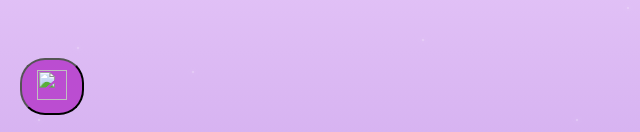
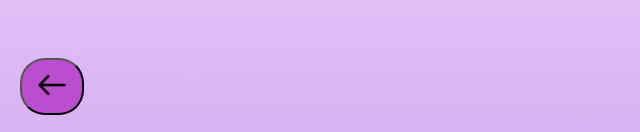
Before and after one commit to saksham7797/DedhFutiya-Birthday, a plain HTML site: page index2.html in a window 1280 px wide. Shown: the part 665-797 px from the top of the page, 0-640 px from the left. Drawn offline with Linux system fonts and the light colour scheme; the site is published under a folder, as on GitHub Pages, so addresses that start at the root find nothing.

Commit message:
Update index2.html

```diff
--- a/index2.html
+++ b/index2.html
@@ -4,7 +4,7 @@
 <head>
     <meta charset="UTF-8">
     <meta name="viewport" content="width=device-width, initial-scale=1.0">
-    <title>Bday</title>
+    <title>Birthday Website</title>
     <link rel="stylesheet" href="style2.css">
     <link href="https://fonts.googleapis.com/css2?family=Satisfy&display=swap" rel="stylesheet">
 </head>
@@ -22,7 +22,7 @@
             </p>
         </div>
         <button class="btn">
-            <div><a href="index1.html"><img width="50px" height="50px" src="/Images/back.png" alt=""></a>
+            <div><a href="index1.html"><img width="50px" height="50px" src="./Images/back.png" alt=""></a>
             </div>
         </button>
         <div class="stars-container">
```
